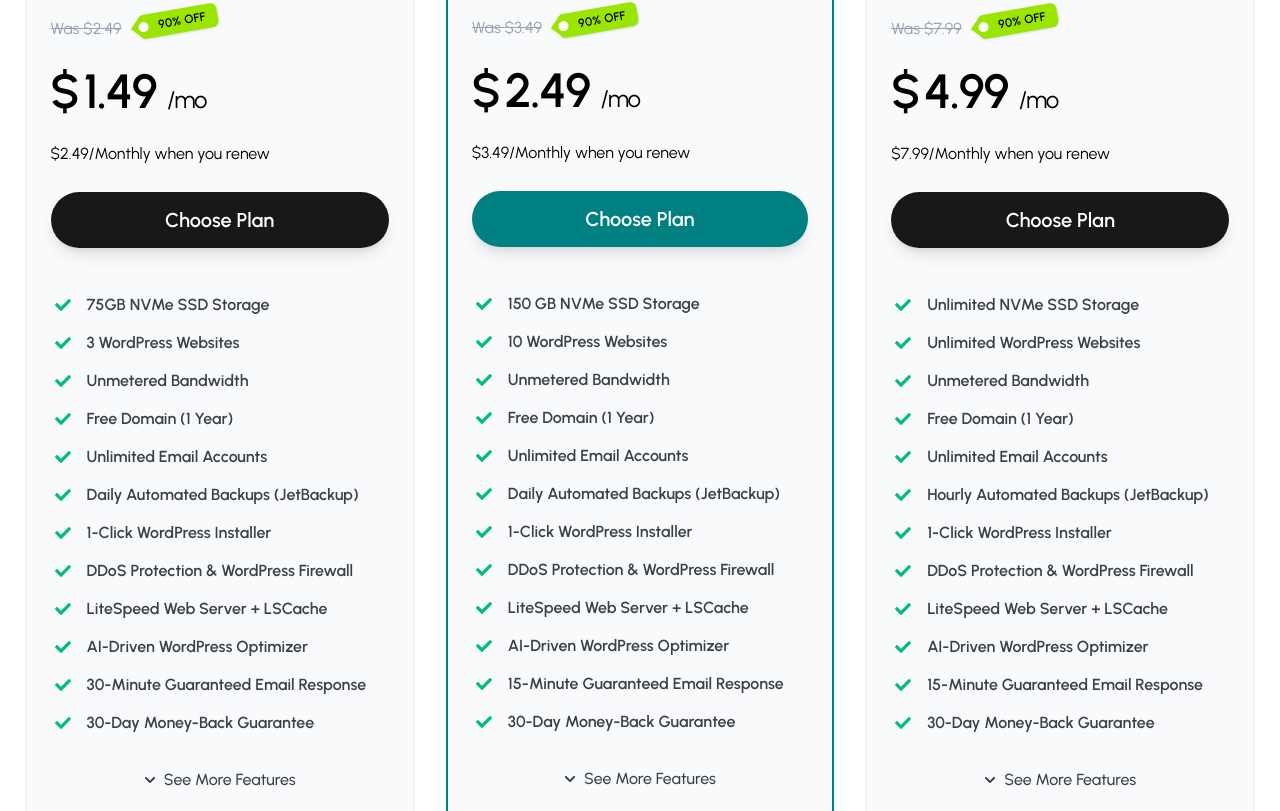
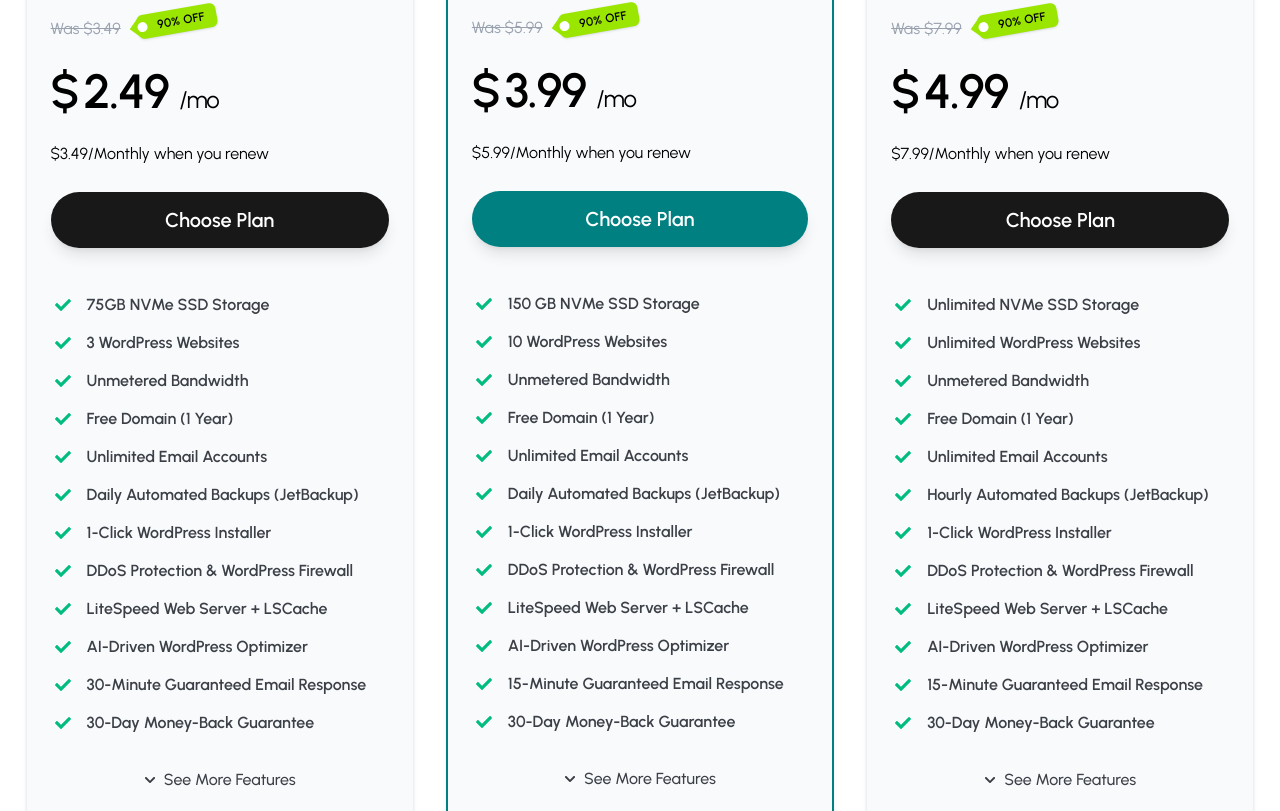
Before and after one commit to hostfame/hostfame, a Next.js app: page /wordpress-hosting in a window 1280 px wide. Shown: the part 1243-2054 px from the top of the page. Built offline with nearby package versions, Linux system fonts and the light colour scheme; no server answers.

Commit message:
Update: pricing

```diff
--- a/src/components/shared/pricing/PricingValue.tsx
+++ b/src/components/shared/pricing/PricingValue.tsx
@@ -51,7 +51,7 @@ const PricingValue = ({ plan, billingPeriod, children }: PricingValueProps) => {
         <span
           className=" relative inline-flex items-center select-none px-3 py-1 rounded-md bg-lime-400 text-black text-xs font-semibold tracking-wide shadow rotate-[-10deg] -mt-4"
         >
-          <span className="relative z-[1] pl-2">{(billingPeriod === "monthly") ? 0 : plan.offer}% OFF</span>
+          <span className="relative z-[1] pl-2">{(billingPeriod === "monthly") ? 0 : isBD ? plan.offerBdt : plan.offer}% OFF</span>
 
           {/* Left-pointed wedge */}
           <span
--- a/src/data/pricing-bdt.data.ts
+++ b/src/data/pricing-bdt.data.ts
@@ -12,14 +12,14 @@ export const webHostingPricingBdtData: PricingData = {
       icon: "/assets/pricing/starter-42.svg",
       hrefBdt: "https://my.hostfame.com/index.php?rp=/store/web-hosting-bd/starter",
       currency: "$",
-      monthlyPriceBdt: 199,
+      monthlyPriceBdt: 299,
       yearlyPriceBdt: 999,
-      monthlyPrevPriceBdt: 344,
-      yearlyPrevPriceBdt: 2388,
-      offer: 58,
+      monthlyPrevPriceBdt: 299,
+      yearlyPrevPriceBdt: 3588,
+      offerBdt: 73,
       ctaText: "Choose plan",
-      renewalTextMonthlyBdt: "Renews at 2150 tk/year",
-      renewalTextYearlyBdt: "Renews at 2150 tk/year",
+      renewalTextMonthlyBdt: "Renews at 2950tk/year",
+      renewalTextYearlyBdt: "Renews at 2950tk/year",
       guarantee: "30 Days Money Back guarantee",
       features: [
         {
@@ -162,15 +162,15 @@ export const webHostingPricingBdtData: PricingData = {
       icon: "/assets/pricing/pro.svg",
       hrefBdt: "https://my.hostfame.com/index.php?rp=/store/web-hosting-bd/pro",
       currency: "$",
-      monthlyPriceBdt: 349,
+      monthlyPriceBdt: 449,
       yearlyPriceBdt: 2985,
-      monthlyPrevPriceBdt: 582,
-      yearlyPrevPriceBdt: 4188,
-      offer: 64,
+      monthlyPrevPriceBdt: 449,
+      yearlyPrevPriceBdt: 5388,
+      offerBdt: 45,
       isPopular: true,
       ctaText: "Choose plan",
-      renewalTextMonthlyBdt: "Renews at 4950 tk/year",
-      renewalTextYearlyBdt: "Renews at 4950 tk/year",
+      renewalTextMonthlyBdt: "Renews at 4950tk/year",
+      renewalTextYearlyBdt: "Renews at 4950tk/year",
       guarantee: "30 Days Money Back guarantee",
       features: [
         {
@@ -315,12 +315,12 @@ export const webHostingPricingBdtData: PricingData = {
       currency: "$",
       monthlyPriceBdt: 699,
       yearlyPriceBdt: 4985,
-      monthlyPrevPriceBdt: 1398,
+      monthlyPrevPriceBdt: 699,
       yearlyPrevPriceBdt: 8388,
-      offer: 50,
+      offerBdt: 41,
       ctaText: "Choose Plan",
-      renewalTextMonthlyBdt: "Renews at 7950 tk/year",
-      renewalTextYearlyBdt: "Renews at 7950 tk/year",
+      renewalTextMonthlyBdt: "Renews at 7950tk/year",
+      renewalTextYearlyBdt: "Renews at 7950tk/year",
       guarantee: "30 Days Money Back guarantee",
       features: [
         {
--- a/src/data/pricing.data.ts
+++ b/src/data/pricing.data.ts
@@ -17,7 +17,7 @@ export const webHostingPricingData: PricingData = {
       yearlyPrice: 1.49,
       monthlyPrevPrice: 4.49,
       yearlyPrevPrice: 4.49,
-      offer: 67, // % OFF
+      offer: 67,
       ctaText: "Choose Plan",
       renewalTextMonthly: "36 month term + Free .COM",
       renewalTextYearly: "36 month term + Free .COM",
@@ -302,6 +302,7 @@ export const webHostingPricingData: PricingData = {
       monthlyPrevPrice: 6.99,
       yearlyPrevPrice: 6.99,
       offer: 64,
+      offerBdt: 64,
       isPopular: true,
       ctaText: "Choose Plan",
       renewalTextMonthly: "36 month term + Free .COM",
@@ -587,6 +588,7 @@ export const webHostingPricingData: PricingData = {
       monthlyPrevPrice: 9.99,
       yearlyPrevPrice: 9.99,
       offer: 50,
+      offerBdt: 50,
       ctaText: "Choose Plan",
       renewalTextMonthly: "36 month term + Free .COM",
       renewalTextYearly: "36 month term + Free .COM",
@@ -874,20 +876,21 @@ export const wordpressHostingPricingData: PricingData = {
       hrefBdt: "https://my.hostfame.com/index.php?rp=/store/wordpress-hosting-bd/basic",
       icon: "/assets/pricing/basic.svg",
       currency: "$",
-      monthlyPrice: 9.99,
-      yearlyPrice: 1.49,
-      monthlyPrevPrice: 9.99,
-      yearlyPrevPrice: 2.49,
-      renewalTextMonthly: "$9.49/Monthly when you renew",
-      renewalTextYearly: "$2.49/Monthly when you renew",
+      monthlyPrice: 14.99,
+      yearlyPrice: 2.49,
+      monthlyPrevPrice: 14.99,
+      yearlyPrevPrice: 3.49,
+      renewalTextMonthly: "$14.99/Monthly when you renew",
+      renewalTextYearly: "$3.49/Monthly when you renew",
       guarantee: "30 Days Money Back guarantee",
-      monthlyPriceBdt: 999,
-      yearlyPriceBdt: 149,
-      monthlyPrevPriceBdt: 1198.8,
-      yearlyPrevPriceBdt: 298.8,
-      renewalTextMonthlyBdt: "৳999/Monthly when you renew",
-      renewalTextYearlyBdt: "৳249/Monthly when you renew",
+      monthlyPriceBdt: 299,
+      yearlyPriceBdt: 2691,
+      monthlyPrevPriceBdt: 299,
+      yearlyPrevPriceBdt: 3588,
+      renewalTextMonthlyBdt: "Renews at ৳3,588/year",
+      renewalTextYearlyBdt: "Renews at ৳3,588/year",
       offer: 90,
+      offerBdt: 25,
       ctaText: "Choose Plan",
       features: [
         {
@@ -1145,20 +1148,21 @@ export const wordpressHostingPricingData: PricingData = {
       hrefBdt: "https://my.hostfame.com/index.php?rp=/store/wordpress-hosting-bd/starter",
       icon: "/assets/pricing/starter-42.svg",
       currency: "$",
-      monthlyPrice: 14.99,
-      yearlyPrice: 2.49,
-      monthlyPrevPrice: 14.99,
-      yearlyPrevPrice: 3.49,
-      renewalTextMonthly: "$14.99/Monthly when you renew",
-      renewalTextYearly: "$3.49/Monthly when you renew",
+      monthlyPrice: 24.99,
+      yearlyPrice: 3.99,
+      monthlyPrevPrice: 24.99,
+      yearlyPrevPrice: 5.99,
+      renewalTextMonthly: "$24.99/Monthly when you renew",
+      renewalTextYearly: "$5.99/Monthly when you renew",
       guarantee: "30 Days Money Back guarantee",
-      monthlyPriceBdt: 1499,
-      yearlyPriceBdt: 249,
-      monthlyPrevPriceBdt: 1499,
-      yearlyPrevPriceBdt: 349,
-      renewalTextMonthlyBdt: "৳1,499/Monthly when you renew",
-      renewalTextYearlyBdt: "৳349/Monthly when you renew",
+      monthlyPriceBdt: 449,
+      yearlyPriceBdt: 4041,
+      monthlyPrevPriceBdt: 449,
+      yearlyPrevPriceBdt: 5388,
+      renewalTextMonthlyBdt: "Renews at ৳5,388/year",
+      renewalTextYearlyBdt: "Renews at ৳5,388/year",
       offer: 90,
+      offerBdt: 25,
       isPopular: true,
       ctaText: "Choose Plan",
       features: [
@@ -1424,13 +1428,14 @@ export const wordpressHostingPricingData: PricingData = {
       renewalTextMonthly: "$39.99/Monthly when you renew",
       renewalTextYearly: "$7.99/Monthly when you renew",
       guarantee: "30 Days Money Back guarantee",
-      monthlyPriceBdt: 3999,
-      yearlyPriceBdt: 499,
-      monthlyPrevPriceBdt: 3999,
-      yearlyPrevPriceBdt: 799,
-      renewalTextMonthlyBdt: "৳3,999/Monthly when you renew",
-      renewalTextYearlyBdt: "৳799/Monthly when you renew",
+      monthlyPriceBdt: 699,
+      yearlyPriceBdt: 6291,
+      monthlyPrevPriceBdt: 699,
+      yearlyPrevPriceBdt: 8388,
+      renewalTextMonthlyBdt: "Renews at ৳8,388/year",
+      renewalTextYearlyBdt: "Renews at ৳8,388/year",
       offer: 90,
+      offerBdt: 25,
       ctaText: "Choose Plan",
       features: [
         {
@@ -1709,20 +1714,21 @@ export const manageHostingPricingData: PricingData = {
       href: "https://my.hostfame.com/index.php?rp=/store/managed-hosting/starter",
       hrefBdt: "https://my.hostfame.com/index.php?rp=/store/managed-hosting-bd/starter",
       icon: "/assets/pricing/basic.svg",
-      monthlyPrice: 49.99,
-      yearlyPrice: 27.99,
-      monthlyPrevPrice: 49.99,
-      yearlyPrevPrice: 335.88,
-      renewalTextMonthly: "$49.99/Monthly when you renew",
+      monthlyPrice: 69.99,
+      yearlyPrice: 39.99,
+      monthlyPrevPrice: 69.99,
+      yearlyPrevPrice: 479.88,
+      renewalTextMonthly: "$69.99/Monthly when you renew",
       renewalTextYearly: "$27.99/Monthly when you renew",
       guarantee: "30 Days Money Back guarantee",
-      monthlyPriceBdt: 4999,
-      yearlyPriceBdt: 2799,
-      monthlyPrevPriceBdt: 4999,
-      yearlyPrevPriceBdt: 33588,
-      renewalTextMonthlyBdt: "৳4,999/Monthly when you renew",
-      renewalTextYearlyBdt: "৳2,799/Monthly when you renew",
-      offer: 44,
+      monthlyPriceBdt: 2999,
+      yearlyPriceBdt: 17990,
+      monthlyPrevPriceBdt: 2999,
+      yearlyPrevPriceBdt: 35988,
+      renewalTextMonthlyBdt: "Renews at ৳25,190/year",
+      renewalTextYearlyBdt: "Renews at ৳25,190/year",
+      offer: 42,
+      offerBdt: 50,
       currency: "$",
       ctaText: "Choose Plan",
       features: [
@@ -1990,20 +1996,21 @@ export const manageHostingPricingData: PricingData = {
       href: "https://my.hostfame.com/index.php?rp=/store/managed-hosting/pro",
       hrefBdt: "https://my.hostfame.com/index.php?rp=/store/managed-hosting-bd/pro",
       icon: "/assets/pricing/starter-42.svg",
-      monthlyPrice: 69.99,
-      yearlyPrice: 39.99,
-      monthlyPrevPrice: 69.99,
-      yearlyPrevPrice: 479.88,
-      renewalTextMonthly: "$69.99/Monthly when you renew",
-      renewalTextYearly: "$39.99/Monthly when you renew",
+      monthlyPrice: 99.99,
+      yearlyPrice: 54.99,
+      monthlyPrevPrice: 99.99,
+      yearlyPrevPrice: 659.88,
+      renewalTextMonthly: "$99.99/Monthly when you renew",
+      renewalTextYearly: "$54.99/Monthly when you renew",
       guarantee: "30 Days Money Back guarantee",
-      monthlyPriceBdt: 6999,
-      yearlyPriceBdt: 3999,
-      monthlyPrevPriceBdt: 6999,
-      yearlyPrevPriceBdt: 47988,
-      renewalTextMonthlyBdt: "৳6,999/Monthly when you renew",
-      renewalTextYearlyBdt: "৳3,999/Monthly when you renew",
-      offer: 42,
+      monthlyPriceBdt: 4999,
+      yearlyPriceBdt: 29990,
+      monthlyPrevPriceBdt: 4999,
+      yearlyPrevPriceBdt: 59988,
+      renewalTextMonthlyBdt: "Renews at ৳41,990/year",
+      renewalTextYearlyBdt: "Renews at ৳41,990/year",
+      offer: 45,
+      offerBdt: 50,
       currency: "$",
       isPopular: true,
       ctaText: "Choose Plan",
@@ -2279,13 +2286,14 @@ export const manageHostingPricingData: PricingData = {
       renewalTextMonthly: "$149.99/Monthly when you renew",
       renewalTextYearly: "$79.99/Monthly when you renew",
       guarantee: "30 Days Money Back guarantee",
-      monthlyPriceBdt: 14999,
-      yearlyPriceBdt: 7999,
-      monthlyPrevPriceBdt: 14999,
-      yearlyPrevPriceBdt: 35988,
-      renewalTextMonthlyBdt: "৳14,999/Monthly when you renew",
-      renewalTextYearlyBdt: "৳7,999/Monthly when you renew",
+      monthlyPriceBdt: 8999,
+      yearlyPriceBdt: 52990,
+      monthlyPrevPriceBdt: 8999,
+      yearlyPrevPriceBdt: 107988,
+      renewalTextMonthlyBdt: "Renews at  ৳75,590/year",
+      renewalTextYearlyBdt: "Renews at  ৳75,590/year",
       offer: 46,
+      offerBdt: 50,
       currency: "$",
       ctaText: "Choose Plan",
       features: [
--- a/src/types/pricing.types.ts
+++ b/src/types/pricing.types.ts
@@ -24,7 +24,8 @@ export interface PricingPlan {
   yearlyPriceBdt?: number;
   monthlyPrevPriceBdt?: number;
   yearlyPrevPriceBdt?: number;
-  offer: number;
+  offer?: number;
+  offerBdt?: number;
   currency: string;
   isPopular?: boolean;
   guarantee?: string;
```
